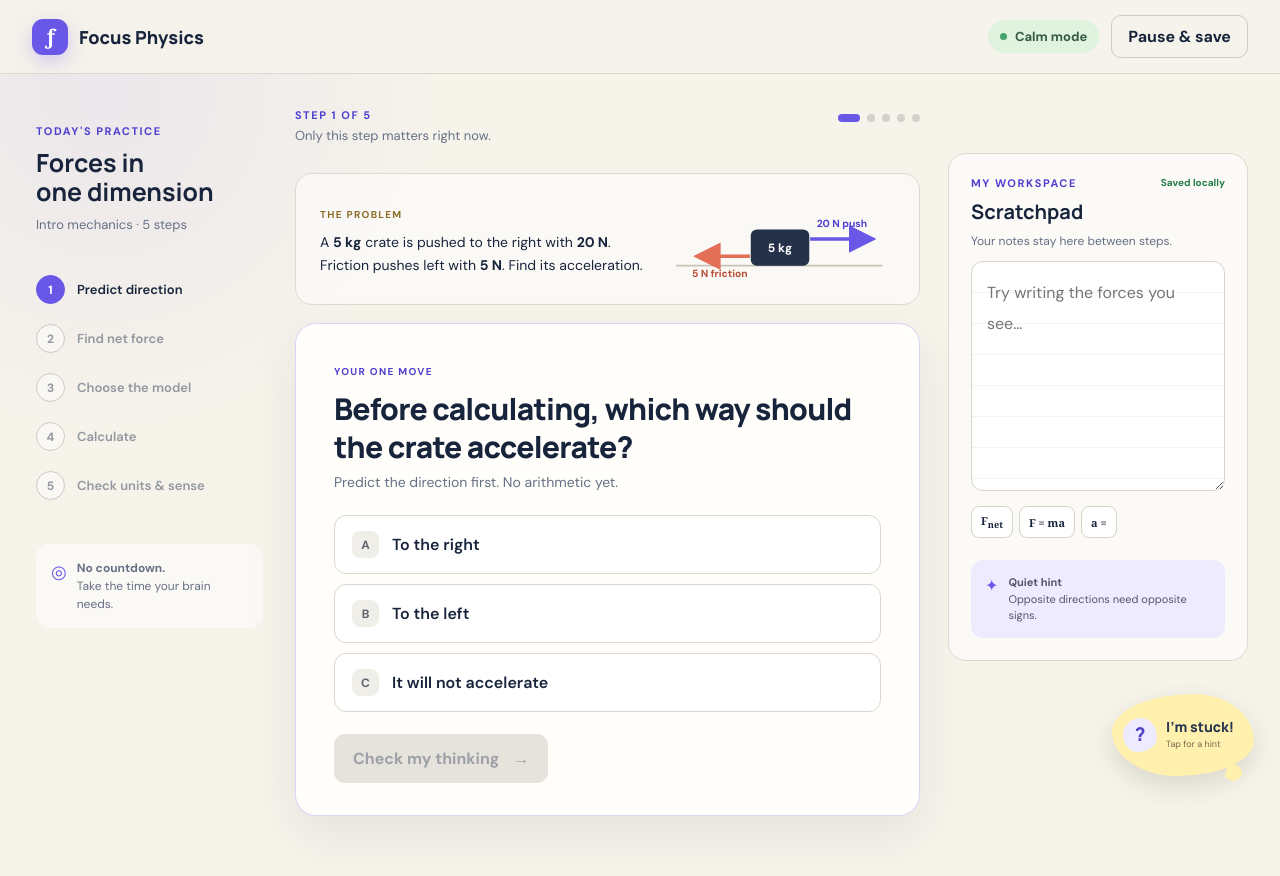
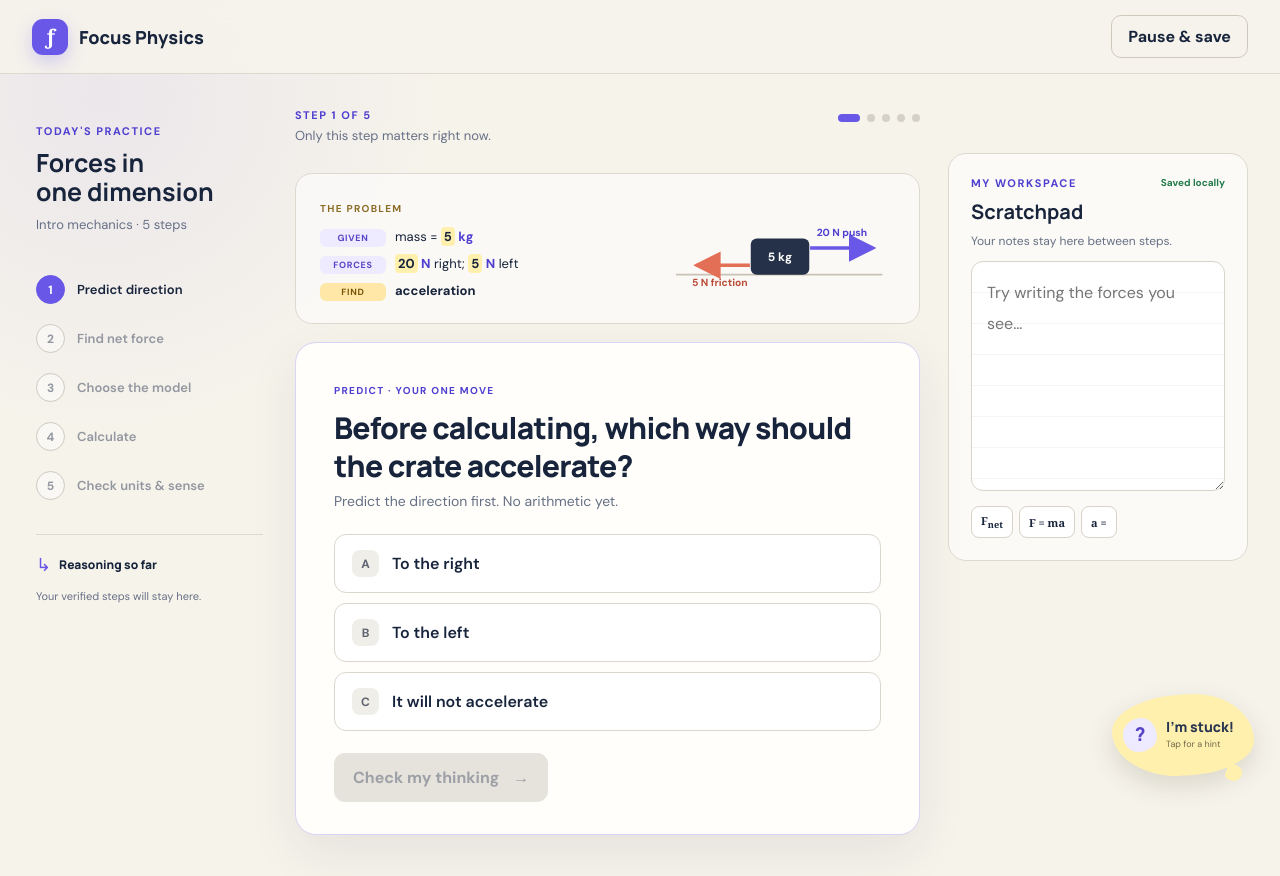
Before and after one commit to Thisisjustjay/focus-physics, a plain HTML site: page dist/index.html in a window 1280 px wide. Drawn offline with Linux system fonts and the light colour scheme.

Commit message:
Update Site source

```diff
--- a/dist/app.js
+++ b/dist/app.js
@@ -1,5 +1,6 @@
 const steps = [
   {
+    command: "PREDICT",
     title: "Before calculating, which way should the crate accelerate?",
     context: "Predict the direction first. No arithmetic yet.",
     principle: {
@@ -22,6 +23,7 @@ const steps = [
     }
   },
   {
+    command: "CALCULATE",
     title: "What is the net horizontal force?",
     context: "Enter a number in newtons. Right is positive.",
     principle: {
@@ -42,6 +44,7 @@ const steps = [
     }
   },
   {
+    command: "CHOOSE",
     title: "Which model connects net force and acceleration?",
     context: "Pick the relationship that uses the crate’s mass.",
     principle: {
@@ -64,6 +67,7 @@ const steps = [
     }
   },
   {
+    command: "CALCULATE",
     title: "Now find the acceleration.",
     context: "Enter a number in m/s². Your setup: 15 N = (5 kg)a.",
     principle: {
@@ -84,6 +88,7 @@ const steps = [
     }
   },
   {
+    command: "CHECK",
     title: "Final check: which statement passes all three tests?",
     context: "Check the units, sign and magnitude—not just the number.",
     principle: {
@@ -121,8 +126,10 @@ const context = document.getElementById("missionContext");
 const area = document.getElementById("answerArea");
 const feedback = document.getElementById("feedback");
 const check = document.getElementById("checkButton");
+const missionCommand = document.getElementById("missionCommand");
 const stepEyebrow = document.getElementById("stepEyebrow");
 const progressDots = document.getElementById("progressDots");
+const reasoningTrail = document.getElementById("reasoningTrail");
 const principleCard = document.getElementById("principleCard");
 const principleTitle = document.getElementById("principleTitle");
 const principleText = document.getElementById("principleText");
@@ -131,12 +138,21 @@ const scratchpad = document.getElementById("scratchpad");
 const savedState = document.getElementById("savedState");
 const pauseDialog = document.getElementById("pauseDialog");
 
+const trailItems = [
+  { label: "Prediction", value: "acceleration → right" },
+  { label: "Net force", value: "20 N − 5 N = 15 N right" },
+  { label: "Principle", value: "Fnet = ma" },
+  { label: "Acceleration", value: "15 N ÷ 5 kg = 3 m/s² right" },
+  { label: "Check", value: "units ✓  sign ✓  magnitude ✓" }
+];
+
 function renderStep() {
   const step = steps[currentStep];
   selected = null;
   passed = false;
   title.textContent = step.title;
   context.textContent = step.context;
+  missionCommand.textContent = `${step.command} · YOUR ONE MOVE`;
   principleTitle.textContent = step.principle.title;
   principleText.textContent = step.principle.text;
   thinkingPhases.forEach((phase, index) => phase.classList.toggle("active", index === step.principle.phase));
@@ -188,6 +204,7 @@ function renderStep() {
   }
 
   updateProgress();
+  updateReasoningTrail();
   localStorage.setItem("focusPhysicsStep", currentStep);
 }
 
@@ -207,11 +224,32 @@ function updateProgress() {
   });
 }
 
+function updateReasoningTrail() {
+  const completedCount = currentStep + (passed ? 1 : 0);
+  reasoningTrail.innerHTML = "";
+
+  if (completedCount === 0) {
+    const empty = document.createElement("p");
+    empty.className = "trail-empty";
+    empty.textContent = "Your verified steps will stay here.";
+    reasoningTrail.appendChild(empty);
+    return;
+  }
+
+  trailItems.slice(0, completedCount).forEach(item => {
+    const row = document.createElement("div");
+    row.className = "trail-item";
+    row.innerHTML = `<span aria-hidden="true">✓</span><div><strong>${item.label}</strong><small>${item.value}</small></div>`;
+    reasoningTrail.appendChild(row);
+  });
+}
+
 function hideFeedback() {
   feedback.hidden = true;
   feedback.className = "feedback";
   principleCard.hidden = true;
   passed = false;
+  updateReasoningTrail();
   check.innerHTML = currentStep === steps.length - 1 ? "Check my reasoning <span aria-hidden=\"true\">→</span>" : "Check my thinking <span aria-hidden=\"true\">→</span>";
 }
 
@@ -240,6 +278,7 @@ check.addEventListener("click", () => {
   const isCorrect = step.type === "choice" ? selected === step.correct : step.correct(selected);
   if (isCorrect) {
     passed = true;
+    updateReasoningTrail();
     const message = step.type === "choice" ? step.feedback[selected] : step.success;
     showFeedback(message, "success");
     check.innerHTML = currentStep === steps.length - 1 ? "Start a fresh run <span aria-hidden=\"true\">↻</span>" : "Next small step <span aria-hidden=\"true\">→</span>";
@@ -313,8 +352,8 @@ document.querySelectorAll("[data-formula]").forEach(button => {
 
 document.getElementById("pauseButton").addEventListener("click", () => {
   const summary = [
-    "Start by naming the two horizontal forces.",
-    "You are combining the 20 N push and 5 N friction.",
+    "First predict the acceleration direction from the larger force.",
+    "Your prediction was right. Now combine 20 N right and 5 N left.",
     "You found the net force. Next, connect it to acceleration.",
     "You have Fnet = 15 N and m = 5 kg. Solve for a.",
     "Your calculation is complete. Check its direction against the diagram."
--- a/dist/index.html
+++ b/dist/index.html
@@ -17,7 +17,6 @@
         <span>Focus Physics</span>
       </a>
       <div class="header-actions">
-        <span class="calm-badge"><span class="status-dot"></span> Calm mode</span>
         <button class="ghost-button" id="pauseButton" type="button">Pause &amp; save</button>
       </div>
     </header>
@@ -38,10 +37,13 @@
           <div class="step-row"><span>5</span><p>Check units &amp; sense</p></div>
         </div>
 
-        <div class="progress-note">
-          <span aria-hidden="true">◎</span>
-          <p><strong>No countdown.</strong><br />Take the time your brain needs.</p>
-        </div>
+        <section class="reasoning-trail" aria-labelledby="trailTitle">
+          <div class="trail-heading">
+            <span aria-hidden="true">↳</span>
+            <h2 id="trailTitle">Reasoning so far</h2>
+          </div>
+          <div id="reasoningTrail" aria-live="polite"></div>
+        </section>
       </aside>
 
       <section class="workspace">
@@ -58,7 +60,11 @@
         <article class="problem-card">
           <div class="problem-copy">
             <span class="problem-label">THE PROBLEM</span>
-            <p>A <strong>5 kg</strong> crate is pushed to the right with <strong>20 N</strong>. Friction pushes left with <strong>5 N</strong>. Find its acceleration.</p>
+            <div class="problem-facts">
+              <div class="fact-row"><span class="command-word">GIVEN</span><p>mass = <strong class="quantity">5</strong> <span class="unit">kg</span></p></div>
+              <div class="fact-row"><span class="command-word">FORCES</span><p><strong class="quantity">20</strong> <span class="unit">N</span> right; <strong class="quantity">5</strong> <span class="unit">N</span> left</p></div>
+              <div class="fact-row"><span class="command-word command-find">FIND</span><p><strong>acceleration</strong></p></div>
+            </div>
           </div>
           <svg class="force-diagram" viewBox="0 0 270 100" role="img" aria-label="A crate with a 20 newton arrow pointing right and a 5 newton friction arrow pointing left">
             <defs>
@@ -76,7 +82,7 @@
         </article>
 
         <section class="mission-card" id="missionCard" aria-live="polite">
-          <span class="mission-kicker">YOUR ONE MOVE</span>
+          <span class="mission-kicker" id="missionCommand">PREDICT · YOUR ONE MOVE</span>
           <h2 id="missionTitle">Before calculating, what should you do first?</h2>
           <p class="mission-context" id="missionContext">Choose one. You can change your mind.</p>
           <div id="answerArea" class="answer-area"></div>
@@ -111,10 +117,6 @@
           <button type="button" data-formula="Fnet = ">F<sub>net</sub></button>
           <button type="button" data-formula="F = ma">F = ma</button>
           <button type="button" data-formula="a = ">a =</button>
-        </div>
-        <div class="tip-card">
-          <span aria-hidden="true">✦</span>
-          <p><strong>Quiet hint</strong><br />Opposite directions need opposite signs.</p>
         </div>
       </aside>
     </main>
--- a/dist/styles.css
+++ b/dist/styles.css
@@ -67,19 +67,6 @@ button { color: inherit; }
 }
 
 .header-actions { display: flex; align-items: center; gap: 12px; }
-.calm-badge {
-  display: inline-flex;
-  align-items: center;
-  gap: 8px;
-  padding: 8px 12px;
-  border-radius: 999px;
-  color: #365b45;
-  background: var(--mint);
-  font-size: 13px;
-  font-weight: 700;
-}
-.status-dot { width: 7px; height: 7px; border-radius: 50%; background: #45a36a; }
-
 .ghost-button, .primary-button, .stuck-actions button, .formula-chips button, .option {
   border: 0;
   cursor: pointer;
@@ -141,18 +128,32 @@ button { color: inherit; }
 .step-row.active { color: var(--ink); }
 .step-row.active span { color: white; border-color: var(--purple); background: var(--purple); }
 .step-row.done span { color: var(--green); border-color: #acd1b7; background: var(--mint); }
-.progress-note {
-  display: flex;
-  gap: 10px;
-  margin-top: 44px;
-  padding: 15px;
-  border-radius: 14px;
-  background: rgba(255,255,255,.55);
-  font-size: 12px;
-  line-height: 1.5;
+.reasoning-trail {
+  margin-top: 34px;
+  padding-top: 18px;
+  border-top: 1px solid var(--line);
 }
-.progress-note span { color: var(--purple); font-size: 18px; }
-.progress-note p { margin: 0; color: var(--muted); }
+.trail-heading { display: flex; align-items: center; gap: 8px; }
+.trail-heading > span { color: var(--purple); font-size: 18px; }
+.trail-heading h2 { margin: 0; font: 800 12px/1.3 "Manrope", sans-serif; }
+#reasoningTrail { margin-top: 12px; display: grid; gap: 9px; }
+.trail-empty { margin: 0; color: var(--muted); font-size: 11px; line-height: 1.45; }
+.trail-item { display: flex; align-items: flex-start; gap: 8px; }
+.trail-item > span {
+  width: 19px;
+  height: 19px;
+  display: grid;
+  place-items: center;
+  flex: 0 0 auto;
+  border-radius: 50%;
+  color: var(--green);
+  background: var(--mint);
+  font-size: 10px;
+  font-weight: 800;
+}
+.trail-item div { min-width: 0; display: grid; gap: 1px; }
+.trail-item strong { font-size: 10px; }
+.trail-item small { color: var(--muted); font-size: 10px; line-height: 1.35; }
 
 .workspace { min-width: 0; }
 .workspace-topline { min-height: 45px; display: flex; align-items: flex-start; justify-content: space-between; }
@@ -179,7 +180,28 @@ button { color: inherit; }
   font-weight: 800;
   letter-spacing: .13em;
 }
-.problem-copy p { margin: 8px 0 0; font-size: 14px; line-height: 1.6; }
+.problem-facts { margin-top: 11px; display: grid; gap: 8px; }
+.fact-row { display: grid; grid-template-columns: 66px 1fr; align-items: baseline; gap: 9px; }
+.fact-row p { margin: 0; font-size: 13px; line-height: 1.45; }
+.command-word {
+  padding: 3px 6px;
+  border-radius: 6px;
+  color: #5644c7;
+  background: #eeeaff;
+  font-size: 9px;
+  font-weight: 800;
+  letter-spacing: .08em;
+  text-align: center;
+}
+.command-find { color: #7b5307; background: #ffe8a7; }
+.quantity {
+  padding: 1px 3px;
+  border-radius: 4px;
+  color: var(--ink);
+  background: #fff0ae;
+  font-weight: 800;
+}
+.unit { color: var(--purple-dark); font-weight: 800; }
 .force-diagram { width: 100%; max-height: 95px; }
 
 .mission-card {
@@ -495,19 +517,6 @@ button { color: inherit; }
   font: 700 11px Georgia, serif;
 }
 .formula-chips button:hover { border-color: var(--purple); }
-.tip-card {
-  margin-top: 22px;
-  padding: 14px;
-  display: flex;
-  gap: 10px;
-  border-radius: 12px;
-  background: var(--purple-soft);
-  font-size: 11px;
-  line-height: 1.5;
-}
-.tip-card span { color: var(--purple); font-size: 16px; }
-.tip-card p { margin: 0; color: #58536c; }
-
 dialog {
   max-width: 430px;
   padding: 38px;
@@ -531,11 +540,12 @@ dialog > p:not(.eyebrow) { color: var(--muted); line-height: 1.55; }
 
 @media (max-width: 780px) {
   .site-header { padding: 0 18px; }
-  .calm-badge { display: none; }
   .app-shell { display: block; padding: 22px 16px 40px; }
-  .progress-panel { display: flex; align-items: start; justify-content: space-between; gap: 15px; padding: 5px 2px 20px; }
+  .progress-panel { display: flex; flex-wrap: wrap; align-items: start; justify-content: space-between; gap: 15px; padding: 5px 2px 20px; }
   .progress-panel h1 { font-size: 20px; }
-  .step-list, .progress-note { display: none; }
+  .step-list { display: none; }
+  .reasoning-trail { width: 100%; margin-top: 4px; padding: 13px 14px; border: 0; border-radius: 12px; background: rgba(255,255,255,.6); }
+  #reasoningTrail { grid-template-columns: repeat(2, minmax(0, 1fr)); }
   .workspace-topline { margin-top: 4px; }
   .problem-card { grid-template-columns: 1fr; }
   .force-diagram { max-width: 330px; margin: 0 auto; }
```
Also changed, not shown: 1 other file.
